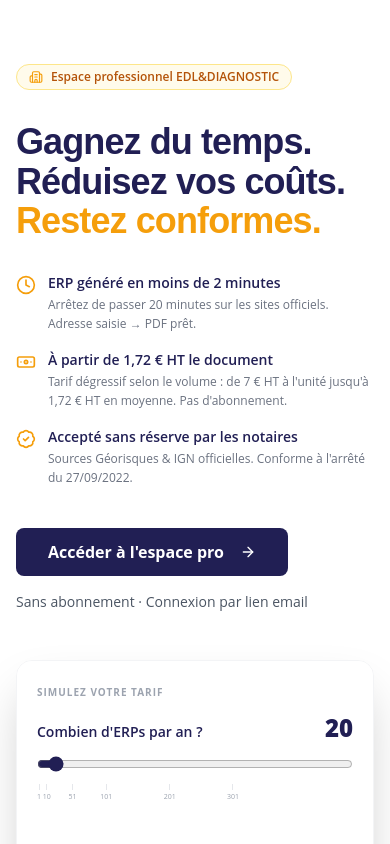
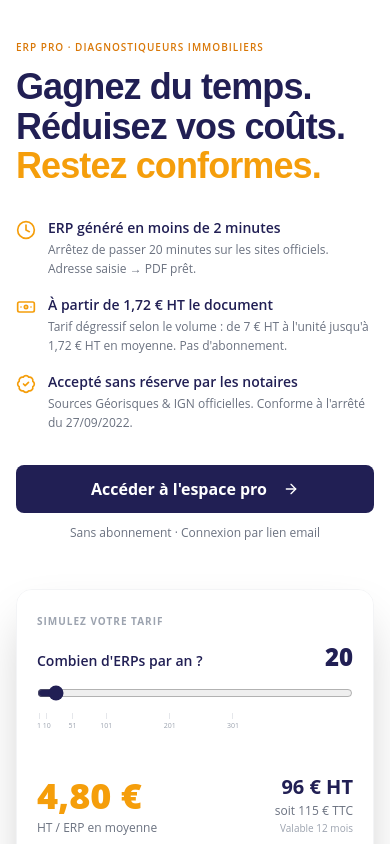
Before and after one commit to gregory690/erp-immo, a React (Vite) app: page /pro in a window 390 px wide. Shown: the top 844 px of the page. Built offline with nearby package versions, Linux system fonts and the light colour scheme.

Commit message:
style: hero mobile plus CRO — badge masqué, padding réduit, CTA pleine largeur
Co-Authored-By: Claude Sonnet 4.6 <noreply@anthropic.com>

```diff
--- a/src/pages/ProLanding.tsx
+++ b/src/pages/ProLanding.tsx
@@ -202,16 +202,17 @@ export default function ProLanding() {
     <div className="min-h-screen bg-white">
 
       {/* ── Hero ─────────────────────────────────────────────────────────── */}
-      <section id="hero" className="bg-white border-b border-gray-100 px-4 py-16 sm:py-24">
+      <section id="hero" className="bg-white border-b border-gray-100 px-4 py-10 sm:py-24">
         <div className="max-w-5xl mx-auto">
           <div className="grid grid-cols-1 lg:grid-cols-2 gap-12 items-center">
 
             {/* ── Colonne gauche — texte ── */}
             <div>
-              <div className="inline-flex items-center gap-2 bg-amber-50 border border-amber-200 rounded-full px-3 py-1 mb-8">
+              <div className="hidden sm:inline-flex items-center gap-2 bg-amber-50 border border-amber-200 rounded-full px-3 py-1 mb-8">
                 <Building2 className="h-3.5 w-3.5 text-amber-500" />
                 <span className="text-xs font-semibold text-amber-700">Espace professionnel EDL&amp;DIAGNOSTIC</span>
               </div>
+              <p className="sm:hidden text-[10px] font-semibold uppercase tracking-widest text-amber-600 mb-3">ERP Pro · Diagnostiqueurs immobiliers</p>
               <h1 className="text-4xl sm:text-5xl font-extrabold text-navy-900 tracking-tight leading-[1.1]">
                 Gagnez du temps.<br />
                 Réduisez vos coûts.<br />
@@ -244,16 +245,16 @@ export default function ProLanding() {
                   </li>
                 ))}
               </ul>
-              <div className="mt-10 flex flex-wrap items-center gap-4">
+              <div className="mt-8 sm:mt-10 flex flex-col sm:flex-row sm:flex-wrap sm:items-center gap-3 sm:gap-4">
                 <Button
                   size="lg"
                   onClick={handleCTA}
-                  className="bg-navy-900 text-white hover:bg-navy-900/90 font-bold h-12 px-8 rounded-lg text-base"
+                  className="w-full sm:w-auto bg-navy-900 text-white hover:bg-navy-900/90 font-bold h-12 px-8 rounded-lg text-base"
                 >
                   {session ? 'Mon espace pro' : "Accéder à l'espace pro"}
                   <ArrowRight className="h-4 w-4 ml-2" />
                 </Button>
-                <span className="text-gray-600 text-sm">Sans abonnement · Connexion par lien email</span>
+                <span className="text-gray-500 text-xs sm:text-sm text-center sm:text-left">Sans abonnement · Connexion par lien email</span>
               </div>
             </div>
 
```
